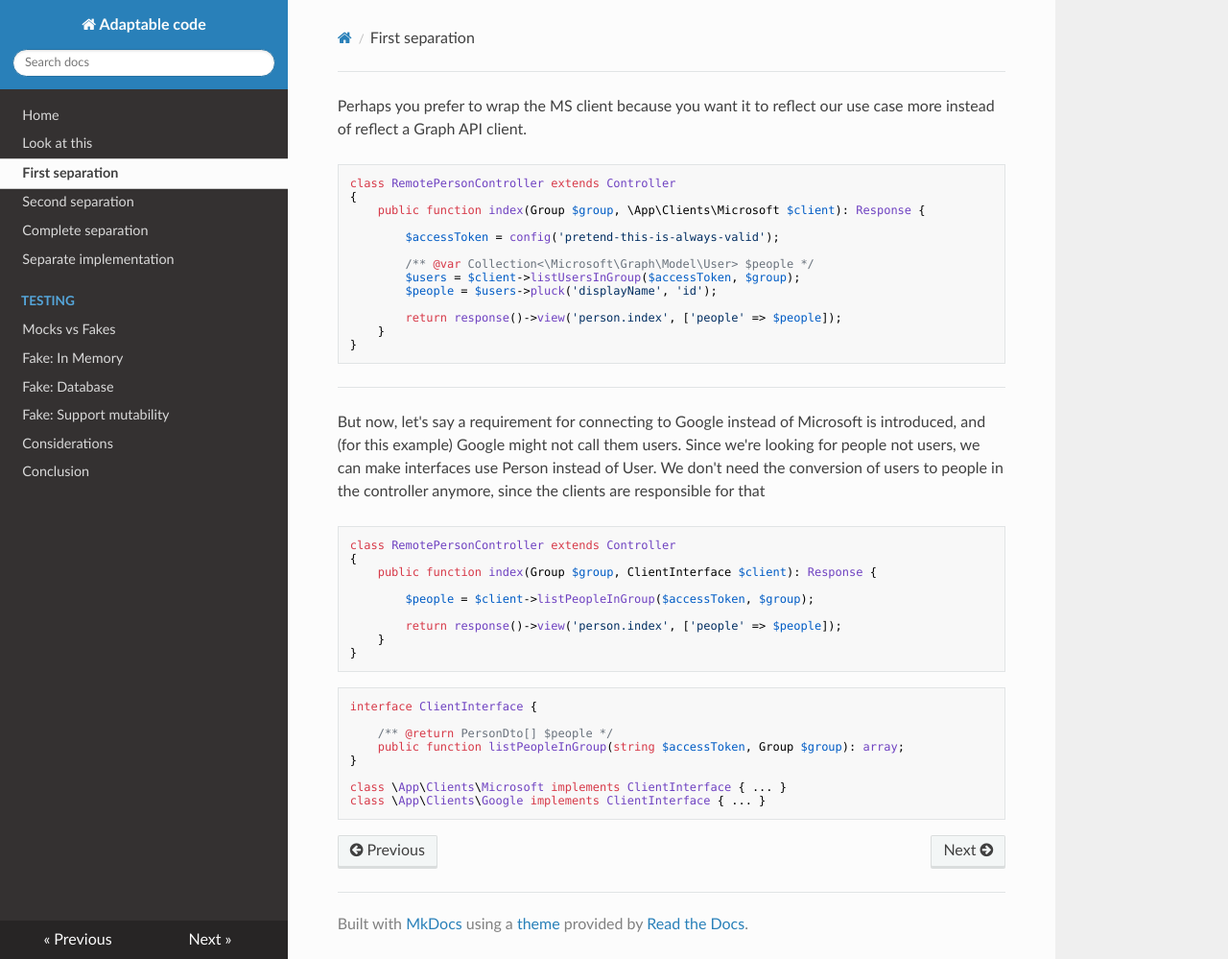
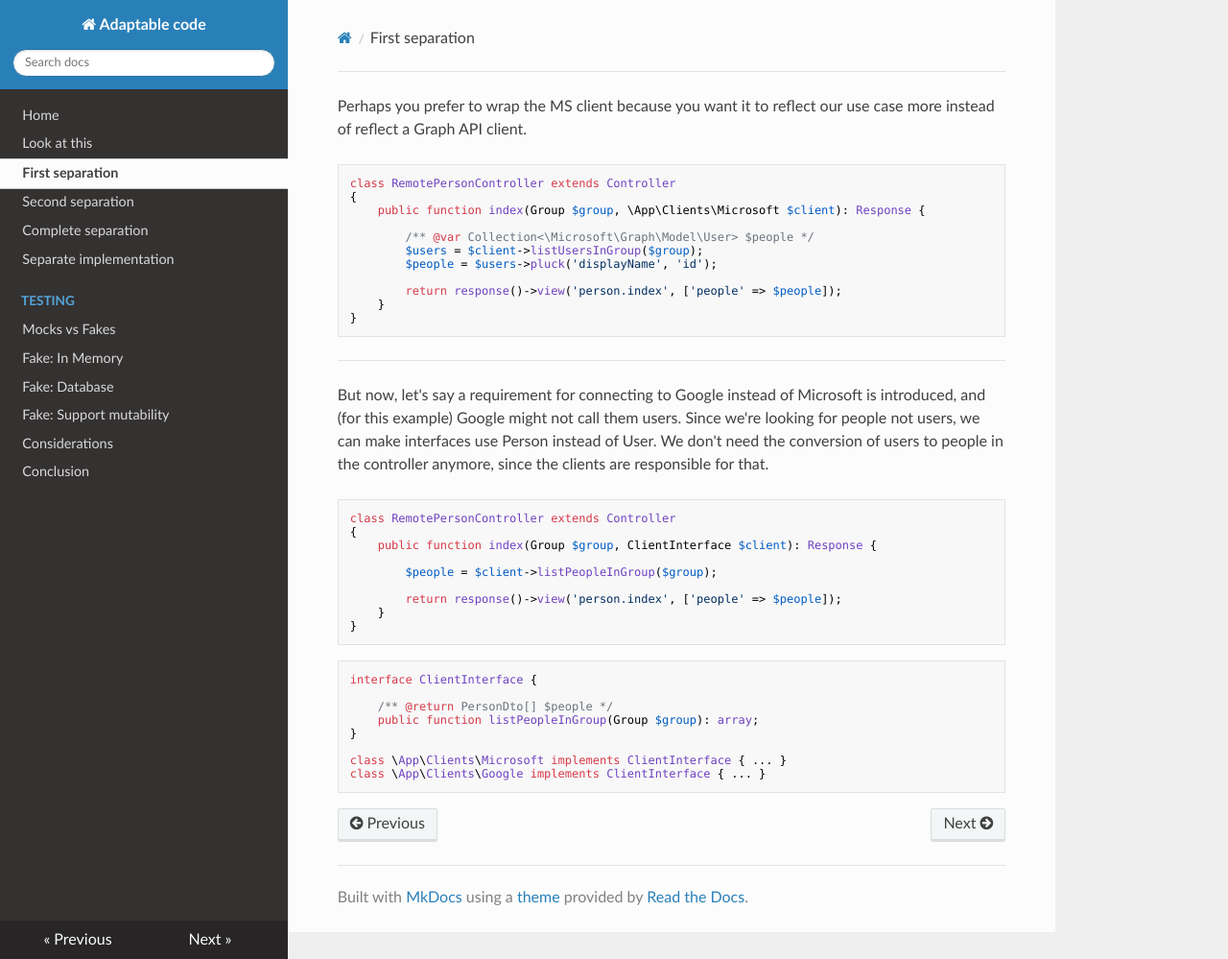
Before and after one commit to jaspermutsaerts-paqt/adaptable-code, an MkDocs documentation site: the page built from docs/1-first-separation.md, in a window 1280 px wide and 999 px high. Shown: the whole window at 96% size. Built offline with MkDocs 1.6.1, drawn with Linux system fonts in a browser that asks for light colours; nearby versions of some CDN libraries.

Commit message:
Remove access token from interface

````diff
--- a/docs/1-first-separation.md
+++ b/docs/1-first-separation.md
@@ -6,10 +6,8 @@ class RemotePersonController extends Controller
 {
     public function index(Group $group, \App\Clients\Microsoft $client): Response {
 
-        $accessToken = config('pretend-this-is-always-valid');
-
         /** @var Collection<\Microsoft\Graph\Model\User> $people */
-        $users = $client->listUsersInGroup($accessToken, $group);
+        $users = $client->listUsersInGroup($group);
         $people = $users->pluck('displayName', 'id');
 
         return response()->view('person.index', ['people' => $people]);
@@ -18,18 +16,17 @@ class RemotePersonController extends Controller
 ```
 
 
-
 ----
 But now, let's say a requirement for connecting to Google instead of Microsoft is introduced, and (for this example) Google might not call them users.
 Since we're looking for people not users, we can make interfaces use Person instead of User.
-We don't need the conversion of users to people in the controller anymore, since the clients are responsible for that
+We don't need the conversion of users to people in the controller anymore, since the clients are responsible for that.
 
 ```php
 class RemotePersonController extends Controller
 {
     public function index(Group $group, ClientInterface $client): Response {
 
-        $people = $client->listPeopleInGroup($accessToken, $group);
+        $people = $client->listPeopleInGroup($group);
 
         return response()->view('person.index', ['people' => $people]);
     }
@@ -40,7 +37,7 @@ class RemotePersonController extends Controller
 interface ClientInterface {
 
     /** @return PersonDto[] $people */
-    public function listPeopleInGroup(string $accessToken, Group $group): array;
+    public function listPeopleInGroup(Group $group): array;
 }
 
 class \App\Clients\Microsoft implements ClientInterface { ... }
````
Also changed, not shown: docs/12-considerations.md (+1 -1 lines).
